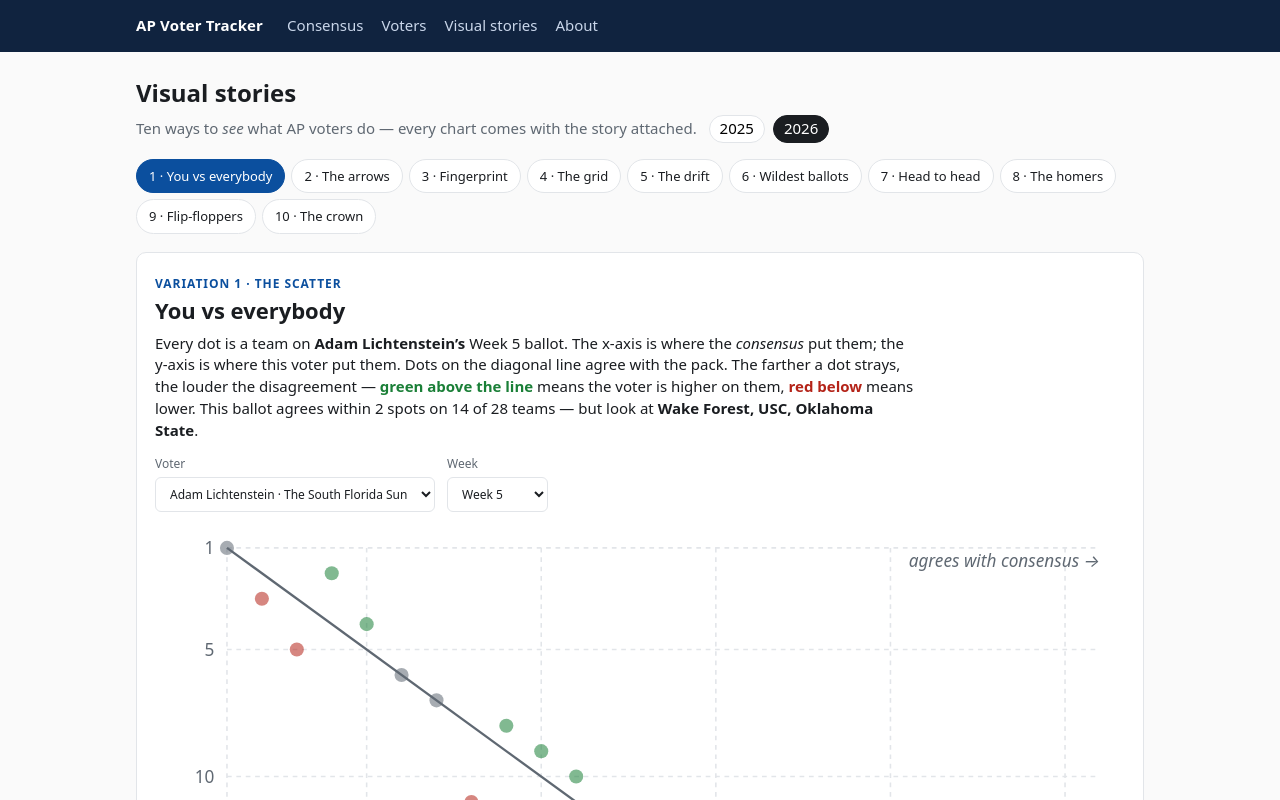
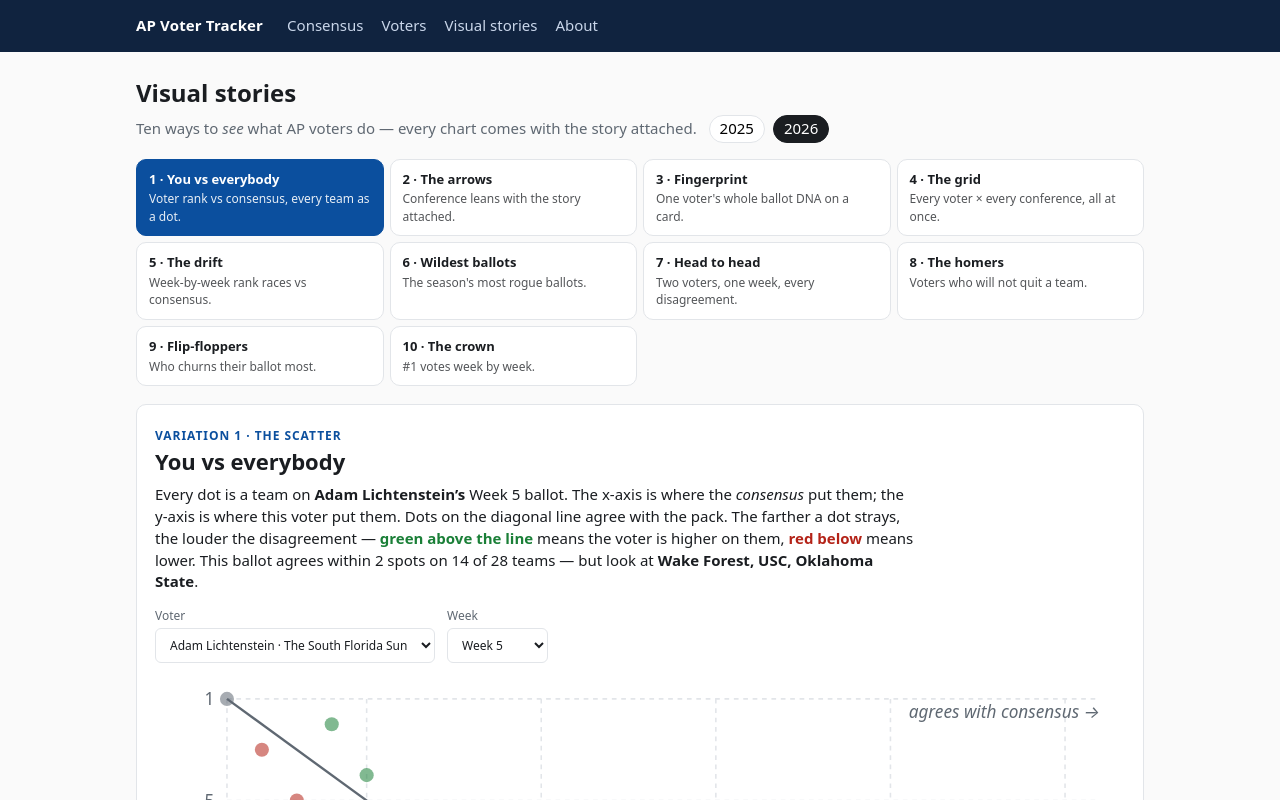
Before and after one commit to onebeerjt/ap-voter-tracker, a Next.js app: page /viz in a window 1280 px wide. Shown: the top 800 px of the page. Built offline with nearby package versions, Linux system fonts and the light colour scheme.

Commit message:
Viz round 5: rich tab cards with story previews

```diff
--- a/app/globals.css
+++ b/app/globals.css
@@ -147,3 +147,9 @@ input[type="search"] { min-width: 260px; }
   .viz-arrow-row { grid-template-columns: 130px 1fr 56px; }
   .viz-view { padding: 12px; }
 }
+
+.viz-tabs-rich { display: grid; grid-template-columns: repeat(auto-fill, minmax(200px, 1fr)); }
+.viz-tab-rich { display: flex; flex-direction: column; align-items: flex-start; gap: 2px; border-radius: 10px; padding: 10px 12px; text-align: left; }
+.viz-tab-label { font-weight: 700; font-size: 13px; }
+.viz-tab-blurb { font-size: 12px; opacity: .75; font-weight: 400; }
+.viz-tab-rich[aria-pressed="true"] .viz-tab-blurb { opacity: .9; }
--- a/app/viz/page.tsx
+++ b/app/viz/page.tsx
@@ -49,16 +49,16 @@ export default function VizPage() {
           </button>
         ))}
       </p>
-      <nav className="viz-tabs" aria-label="Visualizations">
+      <nav className="viz-tabs viz-tabs-rich" aria-label="Visualizations">
         {VIEWS.map((v) => (
           <button
             key={v.id}
             aria-pressed={view === v.id}
             onClick={() => setView(v.id)}
-            title={v.blurb}
-            className="viz-tab"
+            className="viz-tab viz-tab-rich"
           >
-            {v.label}
+            <span className="viz-tab-label">{v.label}</span>
+            <span className="viz-tab-blurb">{v.blurb}</span>
           </button>
         ))}
       </nav>
```
